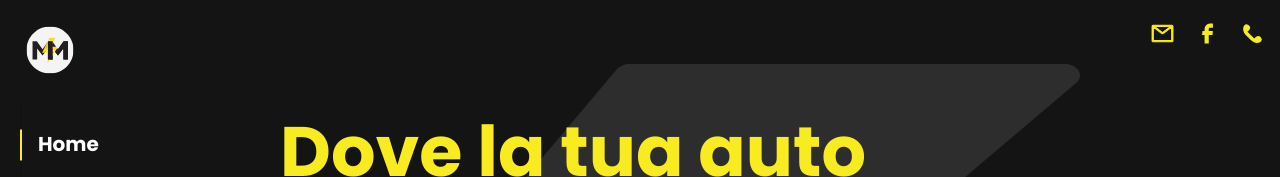
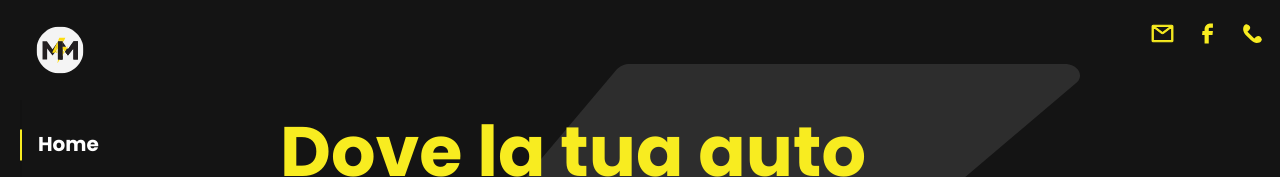
Before and after one commit to michelepatella/mmeletricarservice.it, a React (Create React App) app: page / in a window 1280 px wide. Shown: the top 177 px of the page. Built offline with nearby package versions, Linux system fonts and the light colour scheme.

Commit message:
logo adjustments (to fix)

```diff
--- a/src/css/home/HomeHeader.css
+++ b/src/css/home/HomeHeader.css
@@ -17,24 +17,14 @@
     transform: scale(1.1);
 }
 
-.logoCircle{
-    overflow: hidden;
-    display: flex;
-    align-items: center;
-    justify-content: center;
-    border-radius: 50%;
-}
-
-.logoCircle img {
+.logoWrapper img {
     width: 100%;
     height: 100%;
-    object-fit: cover;
 }
 
 .logoWrapper{
     z-index: 99999;
     top: 0;
-    left: 0;
 }
 
 /* -------- Big screen -------- */
@@ -53,13 +43,14 @@
         height: var(--three_contact_buttons_dimension_big_and_medium);
     }
 
-    .logoCircle {
+    .logoWrapper {
+        position: fixed;
+        left: var(--logo_margin_left_big_and_medium);
+    }
+
+    .logoWrapper img{
         width: var(--logo_dimension_big_and_medium);
         height: var(--logo_dimension_big_and_medium);
-    }
-
-    .logoWrapper {
-        position: fixed;
     }
 
 }
@@ -80,13 +71,14 @@
         height: var(--three_contact_buttons_dimension_big_and_medium);
     }
 
-    .logoCircle {
+    .logoWrapper {
+        position: fixed;
+        left: var(--logo_margin_left_big_and_medium);
+    }
+
+    .logoWrapper img{
         width: var(--logo_dimension_big_and_medium);
         height: var(--logo_dimension_big_and_medium);
-    }
-
-    .logoWrapper {
-        position: fixed;
     }
 }
 
@@ -107,9 +99,14 @@
         height: var(--three_contact_buttons_dimension_small);
     }
 
-    .logoCircle {
-        width: 100px;
-        height: 100px;
+    .logoWrapper img{
+        width: var(--logo_dimension_small);
+        height: var(--logo_dimension_small);
+    }
+
+    .logoWrapper {
+        left: var(--general_margin_left_small_portrait);
+        top: 0;
     }
 }
 
@@ -130,8 +127,13 @@
         height: var(--three_contact_buttons_dimension_small);
     }
 
-    .logoCircle {
-        width: 100px;
-        height: 100px;
+    .logoWrapper img{
+        width: var(--logo_dimension_small);
+        height: var(--logo_dimension_small);
+    }
+
+    .logoWrapper {
+        left: var(--general_margin_left_small_landscape);
+        top: 0;
     }
 }
--- a/src/css/variables/homeVariables.css
+++ b/src/css/variables/homeVariables.css
@@ -14,6 +14,8 @@
     --home_header_padding_top_small_landscape: 15px;
 
     --logo_dimension_big_and_medium: 100px;
+    --logo_dimension_small: 90px;
+    --logo_margin_left_big_and_medium: 10px;
 
     /**home content**/
     --home_title_container_margin_left_big: 280px;
--- a/src/js/home/HomeHeader.js
+++ b/src/js/home/HomeHeader.js
@@ -34,9 +34,7 @@ function HomeHeader() {
         <>
             {/*Circle for the logo*/}
             <div className="logoWrapper">
-                <circle className="logoCircle">
-                    <img src="/icons/logo.svg"/>
-                </circle>
+                <img src="/icons/logo.svg"/>
             </div>
 
             {/* Email Button */}
```
